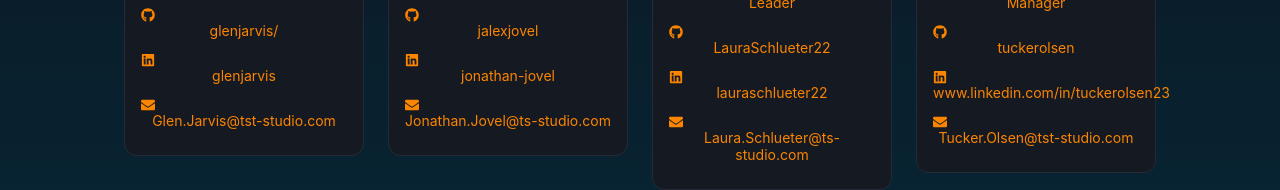
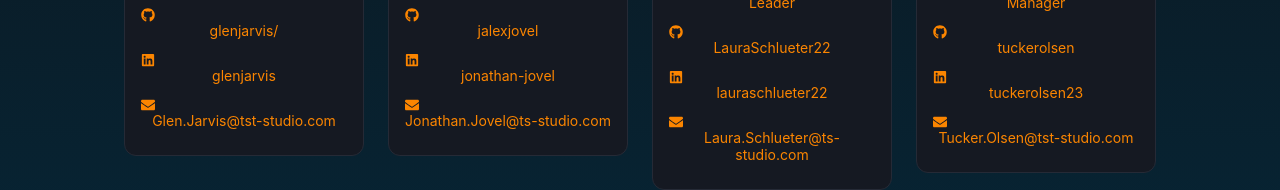
Before and after one commit to TST-Studio/TestScriptWeb, a React (Vite) app in the folder TestScriptWebPage/: page /about-team in a window 1280 px wide. Shown: the part 539-729 px from the top of the page. Built offline with nearby package versions, Linux system fonts and the light colour scheme.

Commit message:
chore(team): Add https:// to Tucker's LinkedIn link

```diff
--- a/TestScriptWebPage/src/components/about-team.tsx
+++ b/TestScriptWebPage/src/components/about-team.tsx
@@ -45,7 +45,7 @@ const team: Member[] = [
     name: 'Tucker Olsen',
     role: 'Full Stack Engineer | Product Manager',
     github: 'https://github.com/tuckerolsen',
-    linkedin: 'www.linkedin.com/in/tuckerolsen23',
+    linkedin: 'https://linkedin.com/in/tuckerolsen23',
     email: 'Tucker.Olsen@tst-studio.com',
     description: 'Visionary PM aligning engineering with business goals.',
   },
```
